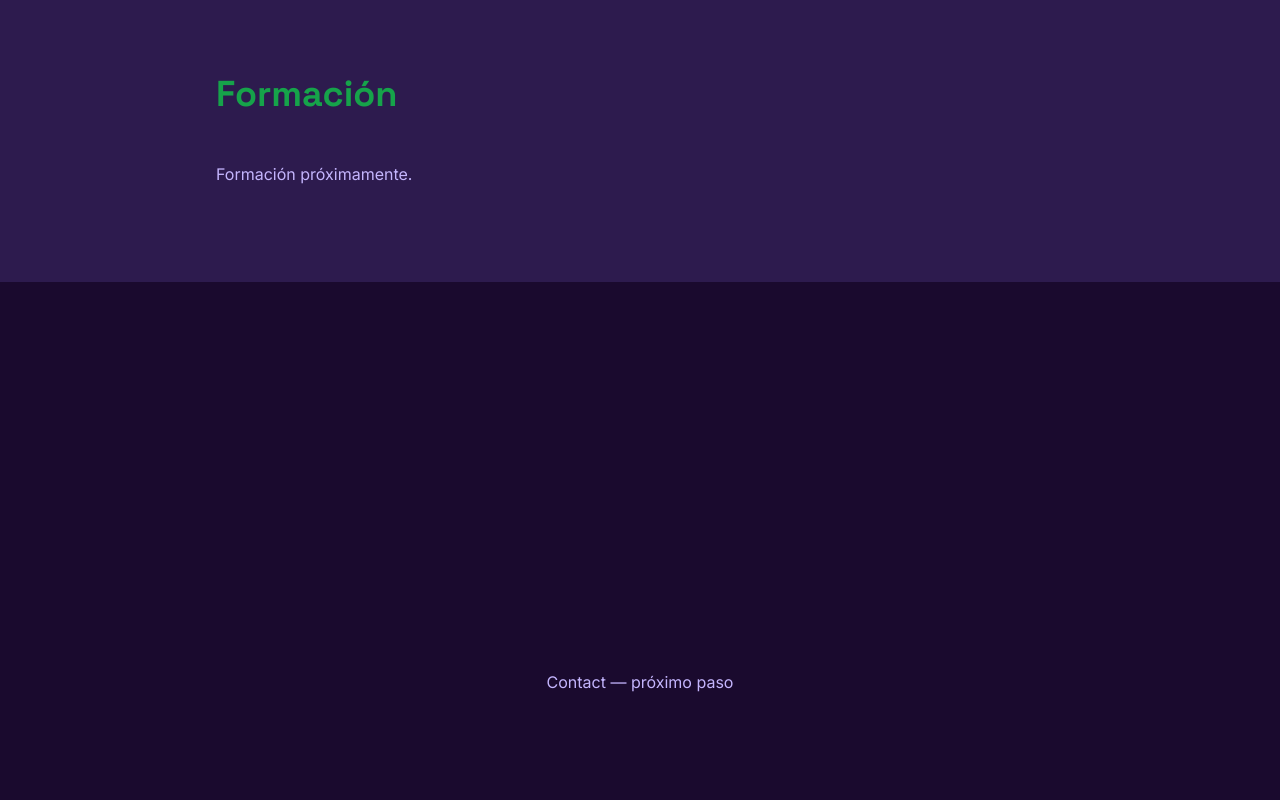
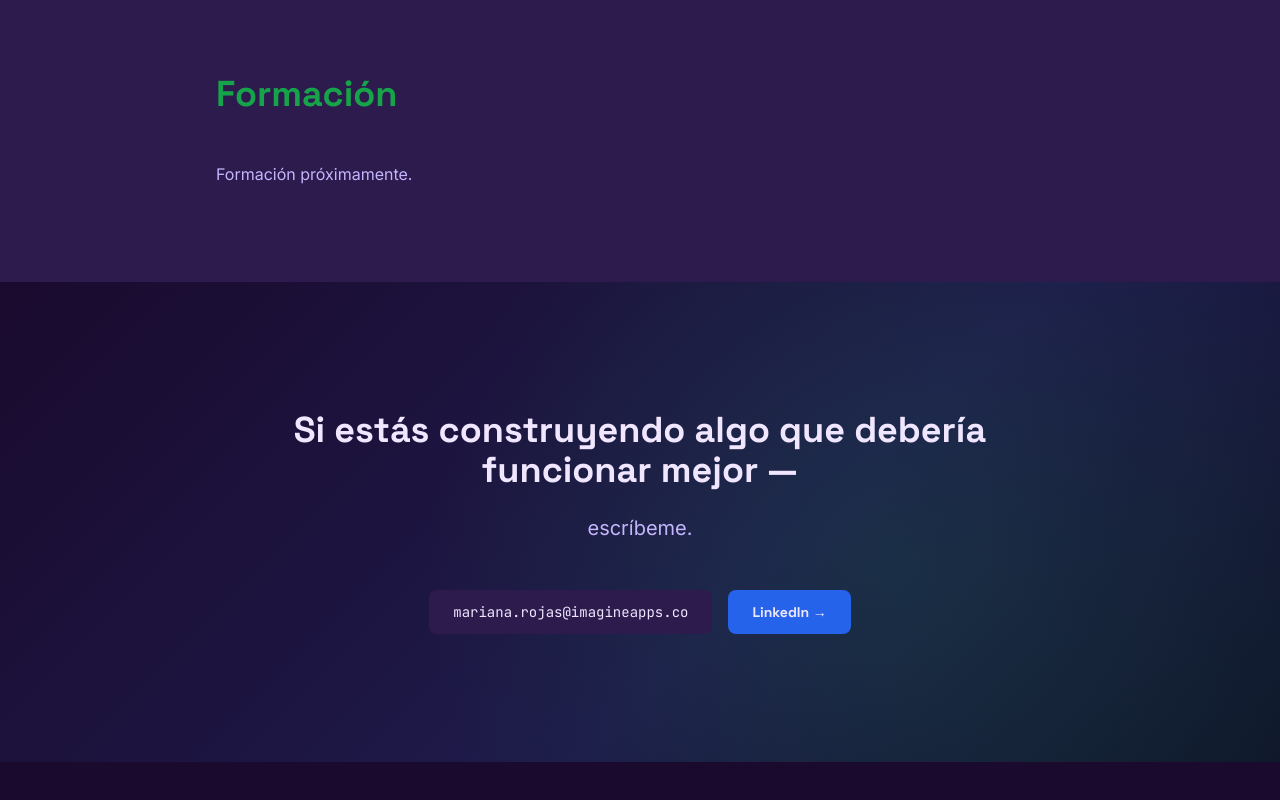
Before and after one commit to marianarojaszuluaga/Portfolio, a React app: page / in a window 1280 px wide. Shown: the part 2246-3046 px from the top of the page. After the commit the page ends 3008 px from the top, so only its background shows below. Built offline with nearby package versions, Linux system fonts and the light colour scheme; the HTML template or start-up script is replaced by a standard one.

Commit message:
feat: add Contact section and wire up full App

```diff
--- a/src/App.tsx
+++ b/src/App.tsx
@@ -3,6 +3,7 @@ import Hero from './components/Hero'
 import About from './components/About'
 import Projects from './components/Projects'
 import Education from './components/Education'
+import Contact from './components/Contact'
 
 export default function App() {
   return (
@@ -13,9 +14,7 @@ export default function App() {
         <About />
         <Projects />
         <Education />
-        <section id="contact" className="min-h-screen flex items-center justify-center">
-          <p className="text-text-muted">Contact — próximo paso</p>
-        </section>
+        <Contact />
       </main>
     </div>
   )
--- /dev/null
+++ b/src/components/Contact.tsx
@@ -0,0 +1,58 @@
+import { useState, useRef } from 'react'
+import { motion, useInView } from 'framer-motion'
+import { profile } from '../content'
+
+export default function Contact() {
+  const [copied, setCopied] = useState(false)
+  const ref = useRef(null)
+  const inView = useInView(ref, { once: true, margin: '-100px' })
+
+  const copyEmail = async () => {
+    await navigator.clipboard.writeText(profile.email)
+    setCopied(true)
+    setTimeout(() => setCopied(false), 2000)
+  }
+
+  return (
+    <section
+      id="contact"
+      className="py-32 relative overflow-hidden"
+      style={{ background: 'linear-gradient(135deg, #1a0a2e 0%, #1e1b4b 60%, #0f172a 100%)' }}
+    >
+      <div
+        className="absolute inset-0 opacity-15"
+        style={{ backgroundImage: 'radial-gradient(circle at 70% 60%, var(--accent-3) 0%, transparent 50%)' }}
+      />
+      <div className="max-w-3xl mx-auto px-6 text-center relative z-10" ref={ref}>
+        <motion.div
+          initial={{ opacity: 0, y: 30 }}
+          animate={inView ? { opacity: 1, y: 0 } : {}}
+          transition={{ duration: 0.6 }}
+        >
+          <h2 className="font-heading font-bold text-3xl md:text-4xl text-text mb-6">
+            Si estás construyendo algo que debería funcionar mejor —
+          </h2>
+          <p className="text-text-muted text-xl mb-12">escríbeme.</p>
+          <div className="flex flex-col sm:flex-row items-center justify-center gap-4">
+            <button
+              onClick={copyEmail}
+              className="px-6 py-3 rounded-lg font-mono text-sm transition-all duration-200 hover:scale-105"
+              style={{ backgroundColor: 'var(--surface)', color: 'var(--text)' }}
+            >
+              {copied ? '¡Copiado! ✓' : profile.email}
+            </button>
+            <a
+              href={profile.linkedin}
+              target="_blank"
+              rel="noopener noreferrer"
+              className="px-6 py-3 rounded-lg font-heading font-bold text-sm transition-all duration-200 hover:scale-105"
+              style={{ backgroundColor: 'var(--accent-2)', color: 'var(--text)' }}
+            >
+              LinkedIn →
+            </a>
+          </div>
+        </motion.div>
+      </div>
+    </section>
+  )
+}
```
